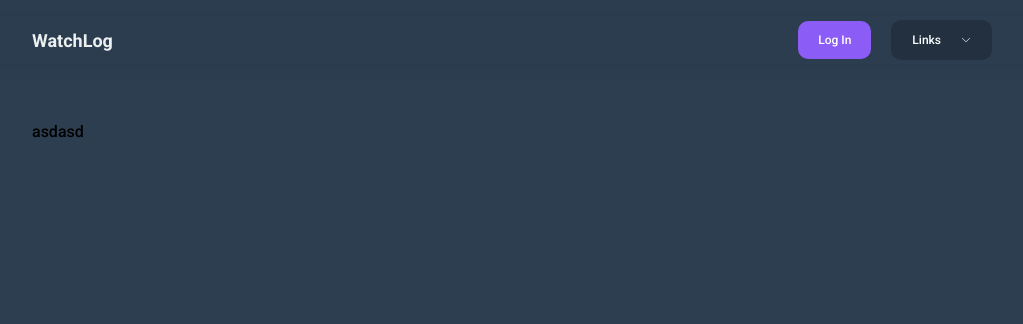
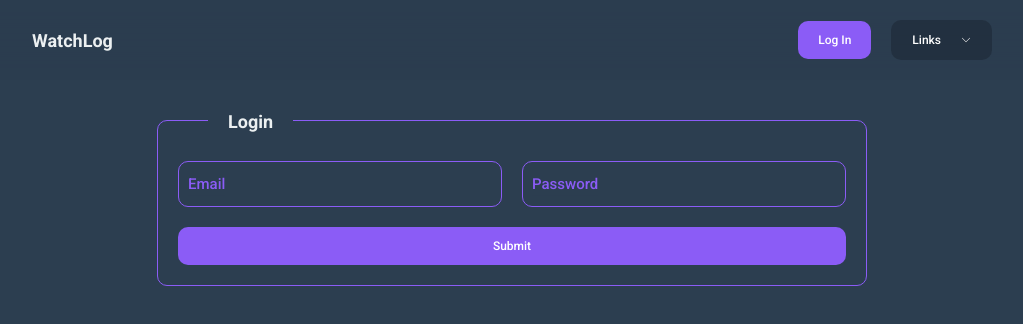
Before and after one commit to tasha-dev/watchlog, a Next.js app: page /login in a window 1280 px wide. Shown: the top 324 px of the page, without its empty margins (128-1151 px from the left). Built offline with nearby package versions, Linux system fonts and the light colour scheme.

Commit message:
added login page

```diff
--- a/app/login/page.tsx
+++ b/app/login/page.tsx
@@ -1,6 +1,7 @@
 // Codes by mahdi tasha
 // Importing part
 import ContainerComponent from "@/chunk/containerComponent";
+import FormComponent from "@/component/page/login/formComponent";
 import PageComponent from "@/component/pageComponent";
 import { ReactNode } from "react";
 
@@ -9,8 +10,8 @@ export default function LoginPage():ReactNode {
   // Returning JSX
   return (
     <PageComponent loginRequired={false}>
-      <ContainerComponent size="large">
-      asdasd
+      <ContainerComponent size="small">
+        <FormComponent />
       </ContainerComponent>
     </PageComponent>
   );
--- /dev/null
+++ b/chunk/inputComponent.tsx
@@ -0,0 +1,56 @@
+// Codes by mahdi tasha
+// Forcing nextJS to render this component as client side component
+'use client';
+
+// Importing part
+import { Dispatch, ReactNode, useState } from "react";
+import { UseFormRegister } from "react-hook-form";
+
+// Defining type of props
+interface propsType {
+  label: string;
+  register: UseFormRegister<any>;
+  errorText: string | undefined;
+  registerName: string;
+  className?: string;
+}
+
+// Creating and exporting input component as default
+export default function InputComponent({errorText, register, label, registerName, className}:propsType):ReactNode {
+  // Defining state of component
+  const [isFocused, setFocused]:[boolean, Dispatch<boolean>] = useState(false);
+  const [value, setValue]:[string, Dispatch<string>] = useState('');
+
+  // Returning JSX
+  return (
+      <div data-focused={isFocused} className={(className) ? className : ''}>
+          <div className="relative">
+          <input
+            {...register(registerName, {
+              onBlur: () => {(value.startsWith(' ') || value === '') ? setFocused(false) : setFocused(true);},
+              value: value,
+              onChange: (event) => {setValue(event.target.value)}
+            })}
+            className="border dark:bg-darkBg bg-lightBg border-violet-500 text-violet-500 text-[16px] font-normal rounded-[10px] w-full p-[10px] transition-all duration-500 outline-none"
+            onFocus={() => setFocused(true)}
+          />
+          <label
+            data-focused={isFocused}
+            className="absolute dark:bg-darkBg bg-lightBg text-violet-500 -translate-y-[50%] transition-all duration-500 data-[focused='false']:top-[50%] data-[focused='false']:left-[10px] data-[focused='false']:text-[15px] data-[focused='false']:px-0 data-[focused='true']:top-0 data-[focused='true']:left-[30px] data-[focused='true']:text-[12px] data-[focused='true']:px-[20px]"
+          >
+            {label}
+          </label>
+        </div>
+        {
+          (errorText)
+            ? (
+                <div className="mt-[20px]">
+                  <p className="text-red-600 lg:text-[16px] text-[13px] font-bold">
+                    {errorText}
+                  </p>
+                </div>
+              ) : false
+        }
+        </div>
+    );
+}
--- /dev/null
+++ b/chunk/loadingComponent.tsx
@@ -0,0 +1,16 @@
+// Codes by mahdi tasha
+// Importing part
+import { ReactNode } from "react";
+
+// Creating and exporting loading component as default
+export default function LoadingComponent():ReactNode {
+  // Returning JSX
+  return (
+    <div role="status">
+      <svg aria-hidden="true" className="w-6 h-6 dark:text-borderDark text-borderLight animate-spin fill-violet-500" viewBox="0 0 100 101" fill="none" xmlns="http://www.w3.org/2000/svg">
+        <path d="M100 50.5908C100 78.2051 77.6142 100.591 50 100.591C22.3858 100.591 0 78.2051 0 50.5908C0 22.9766 22.3858 0.59082 50 0.59082C77.6142 0.59082 100 22.9766 100 50.5908ZM9.08144 50.5908C9.08144 73.1895 27.4013 91.5094 50 91.5094C72.5987 91.5094 90.9186 73.1895 90.9186 50.5908C90.9186 27.9921 72.5987 9.67226 50 9.67226C27.4013 9.67226 9.08144 27.9921 9.08144 50.5908Z" fill="currentColor" />
+        <path d="M93.9676 39.0409C96.393 38.4038 97.8624 35.9116 97.0079 33.5539C95.2932 28.8227 92.871 24.3692 89.8167 20.348C85.8452 15.1192 80.8826 10.7238 75.2124 7.41289C69.5422 4.10194 63.2754 1.94025 56.7698 1.05124C51.7666 0.367541 46.6976 0.446843 41.7345 1.27873C39.2613 1.69328 37.813 4.19778 38.4501 6.62326C39.0873 9.04874 41.5694 10.4717 44.0505 10.1071C47.8511 9.54855 51.7191 9.52689 55.5402 10.0491C60.8642 10.7766 65.9928 12.5457 70.6331 15.2552C75.2735 17.9648 79.3347 21.5619 82.5849 25.841C84.9175 28.9121 86.7997 32.2913 88.1811 35.8758C89.083 38.2158 91.5421 39.6781 93.9676 39.0409Z" fill="currentFill"/>
+      </svg>
+    </div>
+  );
+}
--- /dev/null
+++ b/chunk/submitBtnComponent.tsx
@@ -0,0 +1,27 @@
+// Codes by mahdi tasha
+// Importing part
+import {ReactNode} from "react";
+import LoadingComponent from "./loadingComponent";
+
+// Defining type of props
+interface propsType {
+    isValidating: boolean;
+    className?: string;
+}
+
+// Creating and exporting submit btn as default
+export default function SubmitBtnComponent({isValidating, className}:propsType):ReactNode {
+    // Returning JSX
+    return (
+        <button
+          disabled={isValidating}
+          className={`px-[20px] py-[10px] rounded-[10px] font-normal text-[12px] text-white bg-violet-500 transition-all duration-500 hover:bg-violet-700 ${(className) ? className : ''}`}
+        >
+            {
+                (isValidating)
+                    ? <LoadingComponent />
+                    : 'Submit'
+            }
+        </button>
+    );
+}
--- /dev/null
+++ b/component/page/login/formComponent.tsx
@@ -0,0 +1,52 @@
+// Codes by mahdi tasha
+// Forcing nextJS to render this component as client side component
+'use client';
+
+// Importing part
+import { ReactNode } from "react";
+import InputComponent from "@/chunk/inputComponent";
+import { SubmitHandler, useForm } from "react-hook-form";
+import { z } from 'zod'
+import { zodResolver } from "@hookform/resolvers/zod";
+import TitleComponent from "@/chunk/titleComponent";
+import SubmitBtnComponent from "@/chunk/submitBtnComponent";
+
+// Defining type of form
+const formSchema = z.object({
+  email: z.string().email(),
+  password: z.string().min(8).max(12)
+});
+
+type formType = z.infer<typeof formSchema>;
+
+// Creating and exporting form component as default
+export default function FormComponent():ReactNode {
+  // Defining use form hook
+  const {
+    handleSubmit,
+    register,
+    formState: {
+      errors,
+      isValidating
+    },
+  } = useForm<formType>({
+    resolver: zodResolver(formSchema)
+  });
+
+  // Defining a function to handle submit event
+  const onSubmitFn:SubmitHandler<formType> = (data) => {
+    console.log(data);
+  }
+
+  // Returning JSX
+  return (
+    <form onSubmit={handleSubmit(onSubmitFn)} className="w-full px-[20px] pb-[20px] pt-[40px] border border-violet-500 rounded-[10px] relative">
+      <TitleComponent tier={1} className="px-[20px] absolute dark:bg-darkBg bg-lightBg top-0 -translate-y-[50%] left-[50px]">Login</TitleComponent>
+      <div className="grid lg:grid-cols-2 grid-cols-1 gap-[20px]">
+        <InputComponent label="Email" errorText={errors.email?.message} register={register} registerName="email"/>
+        <InputComponent label="Password" errorText={errors.password?.message} register={register} registerName="password"/>
+        <SubmitBtnComponent isValidating={isValidating} className="lg:col-span-2 col-span-1"/>
+      </div>
+    </form>
+  );
+}
```
